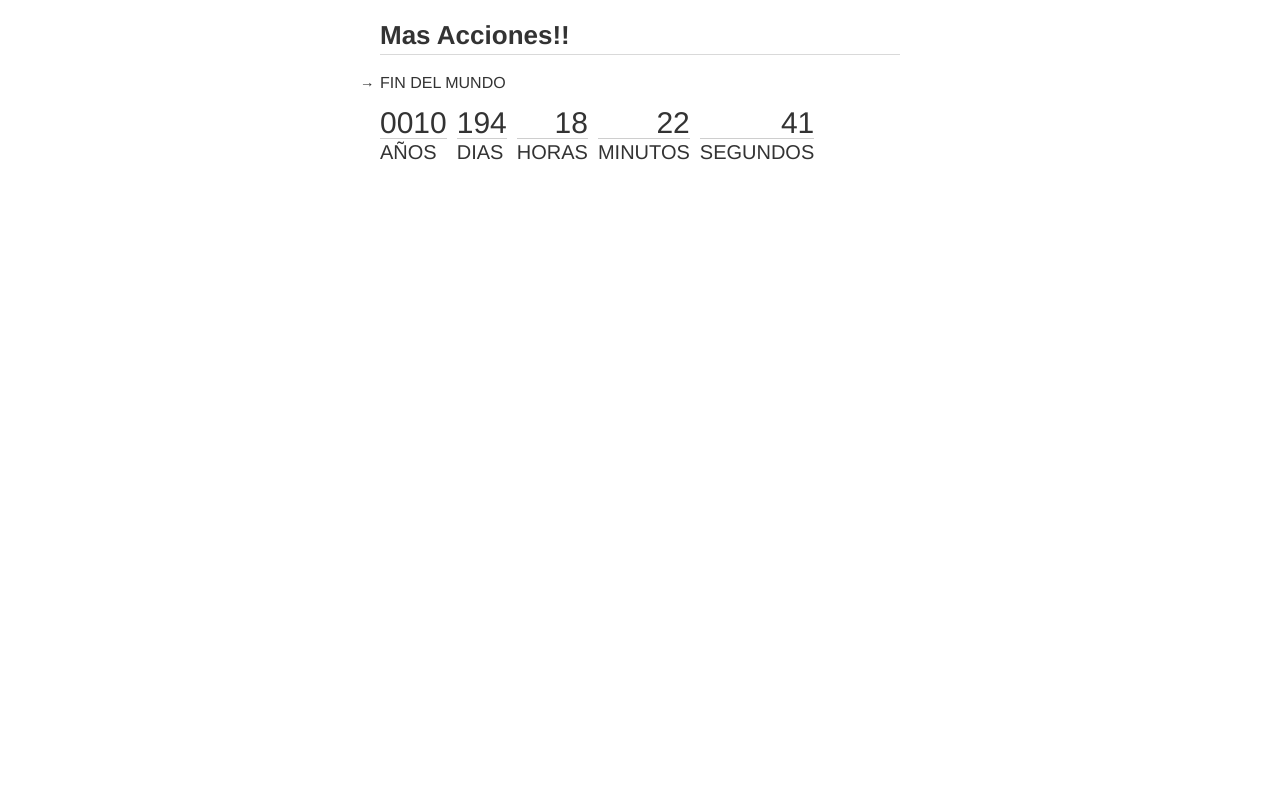
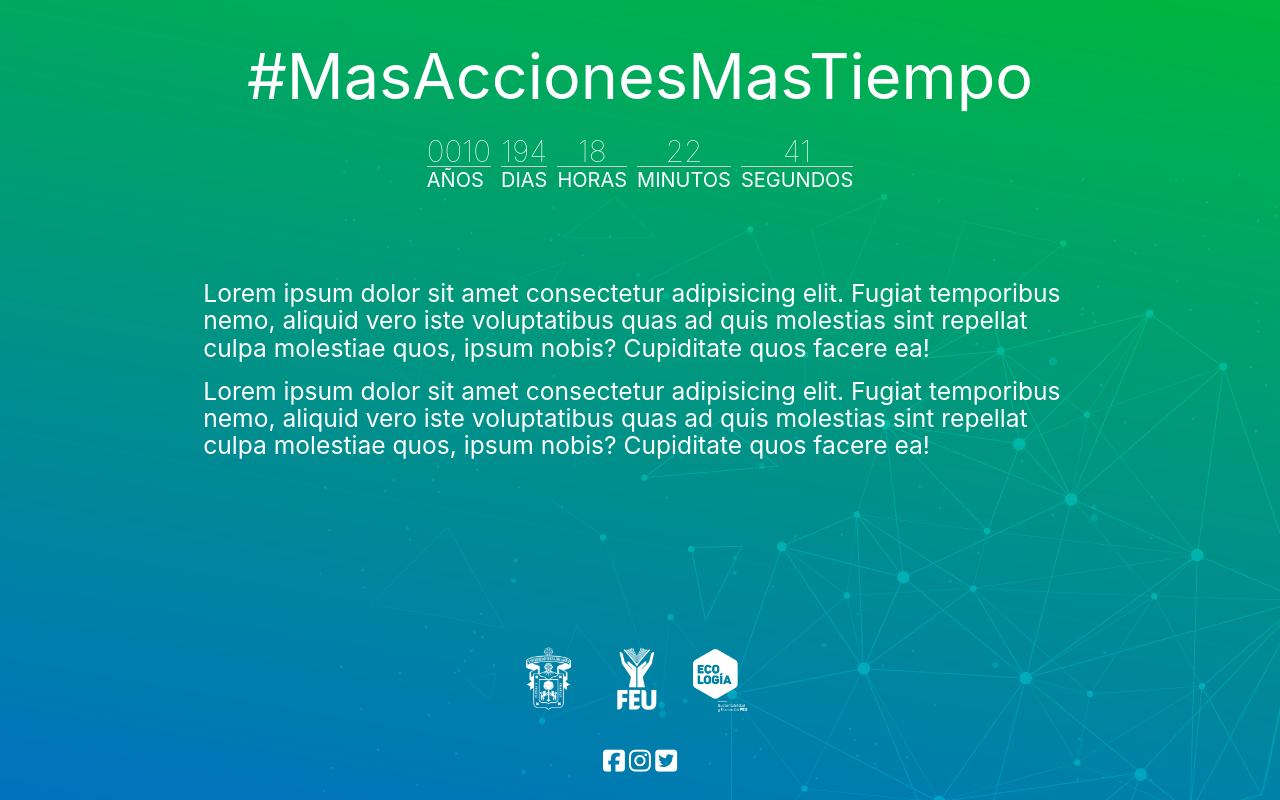
Before and after one commit to jmorales957/end_of_world_countdown, a plain HTML site: page index.html in a window 1280 px wide. Drawn offline with nearby package versions, Linux system fonts and the light colour scheme.

Commit message:
se agregan logos e imagenes

```diff
--- a/css/countdown.css
+++ b/css/countdown.css
@@ -1,15 +1,25 @@
 body {
-    font: 13px/1.4 'Helvetica Neue', 'Helvetica','Arial', sans-serif;
-    color: #333;
+    background-image: url(../img/backgroundSite.png);
+    background-size: cover;
+    display: flex;
+    min-height: 100vh;
+    flex-direction: column;
 }
-.container {
+.main {
+  flex: 1 0 auto;
+}
+html {
+  height: 100%
+}
+/* .container {
     width: 520px;
     margin: auto;
+} */
+h1 {
+    /* border-bottom: 1px solid #ffffff; */
+    color: #ffffff;
 }
-h1 {
-    border-bottom: 1px solid #d9d9d9;
-}
-h2{
+/* h2{
   position: relative;;
   font-size: 16px;
   font-weight: normal;
@@ -20,13 +30,12 @@ h2:before{
   position: absolute;
   left: -20px;
   font-size: 0.9em;
-}
+}*/
 a {
-    color: #be2221;
-    text-decoration: none;
+  font-size: 25px;
 }
 
-.callback,
+/* .callback,
 .simple,
 .offset {
   font-size: 20px;
@@ -45,7 +54,7 @@ a {
 }
 .ended {
   background: #c0392b;
-}
+} */
 .styled{
   margin-bottom: 50px;
 }
@@ -55,7 +64,8 @@ a {
   font-size: 30px;/* contador numerico*/
   font-weight: 100;
   line-height: 1;
-  text-align: right;
+  /* text-align: right; */
+  color: #ffffff;
 }
 /* IE7 inline-block hack */
 *+html .styled div{
@@ -73,4 +83,5 @@ a {
   font-weight: normal;
   text-transform: uppercase;
   text-align: left;
+  color: #ffffff;
 }
--- a/index.html
+++ b/index.html
@@ -4,8 +4,14 @@
     <meta charset="utf-8">
     <title>Mas Acciones</title>
     <script type="text/javascript" src="https://ajax.googleapis.com/ajax/libs/jquery/1.7.2/jquery.min.js"></script>
+    <script src="https://kit.fontawesome.com/87402575ba.js"></script>
+
     <script type="text/javascript" src="js/countdown/dest/jquery.countdown.js"></script>
+      <!-- Compiled and minified CSS -->
+      <link rel="stylesheet" href="https://cdnjs.cloudflare.com/ajax/libs/materialize/1.0.0/css/materialize.min.css">
 
+      <!-- Compiled and minified JavaScript -->
+      <script src="https://cdnjs.cloudflare.com/ajax/libs/materialize/1.0.0/js/materialize.min.js"></script>
     <link rel="stylesheet" type="text/css" href="css/countdown.css" media="screen">
 
     <script type="text/javascript">
@@ -70,27 +76,48 @@
     </script>
   </head>
   <body>
-    <div class="container">
-      <h1>Mas Acciones!!</h1>
+    <div class="container main">
+      <div class="row">
+        <div class="col s12">
+          <div class="hoverable">
+              <h1 class="center-align">#MasAccionesMasTiempo</h1>
+          </div>
+            <div class="col s12">
+                <div class="countdown styled center-align"></div>
+            </div>
 
-      <!-- <h2>Simple text countdown</h2>
-      <div class="countdown simple" data-date="June 7, 2037 15:03:25"></div> -->
+        </div>
+      </div>
+      <div class="row">
+        <div class="col s12">
+            <h5 class="white-text">Lorem ipsum dolor sit amet consectetur adipisicing elit. Fugiat temporibus nemo,
+                aliquid vero iste voluptatibus quas ad quis molestias sint repellat
+                culpa molestiae quos, ipsum nobis? Cupiditate quos facere ea!</h5>
 
-       <h2>Fin del Mundo</h2>
-      <div class="countdown styled"></div>
+                <h5 class="white-text">Lorem ipsum dolor sit amet consectetur adipisicing elit. Fugiat temporibus nemo,
+                   aliquid vero iste voluptatibus quas ad quis molestias sint repellat
+                   culpa molestiae quos, ipsum nobis? Cupiditate quos facere ea!</h5>
+        </div>
+      </div>
+    </div>
+    <footer>
+      <div class="container">
+        <div class="row">
+          <div class="center-align col s12">
+              <img src="img/grupoLogosColab.png"  height="75px;" alt="">
+          </div>
+        </div>
+        <div class="row">
+            <div class="center-align col s12">
+                <a href="#"><i class="fab fa-facebook-square white-text"></i></a>
+                <a href="#"><i class="fab fa-instagram white-text"></i></a>
+                <a href="#"><i class="fab fa-twitter-square white-text"></i></a>
+            </div>
 
-      <!--<h2>Countdown with callback</h2>
-      <p>Click on the green box to reset the counter to 10 sec.</p>
-      <div class="countdown callback"></div>
+        </div>
+      </div>
+      </footer>
 
-      <h2>Countdown with offset</h2>
-      <p class="offset-notice"></p>
-      <div class="offset-server">Countdown according to server time:
-        <div class="countdown offset"></div>
-      </div>
-      <div class="offset-client">Countdown according to your time:
-        <div class="countdown offset"></div>
-      </div> -->
-    </div>
+
   </body>
 </html>
```
Also changed, not shown: img/backgroundSite.png (added), img/grupoLogosColab.png (added), img/udgLogo.png (added).
